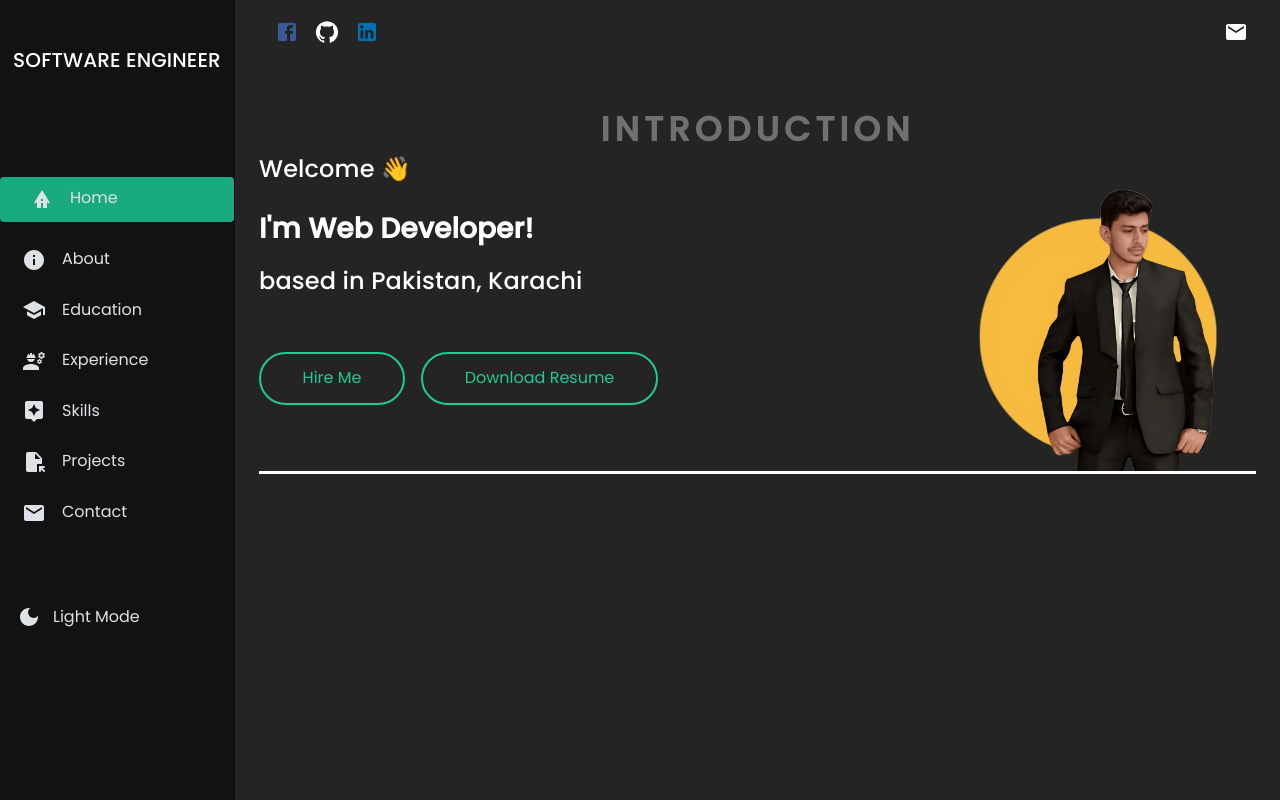
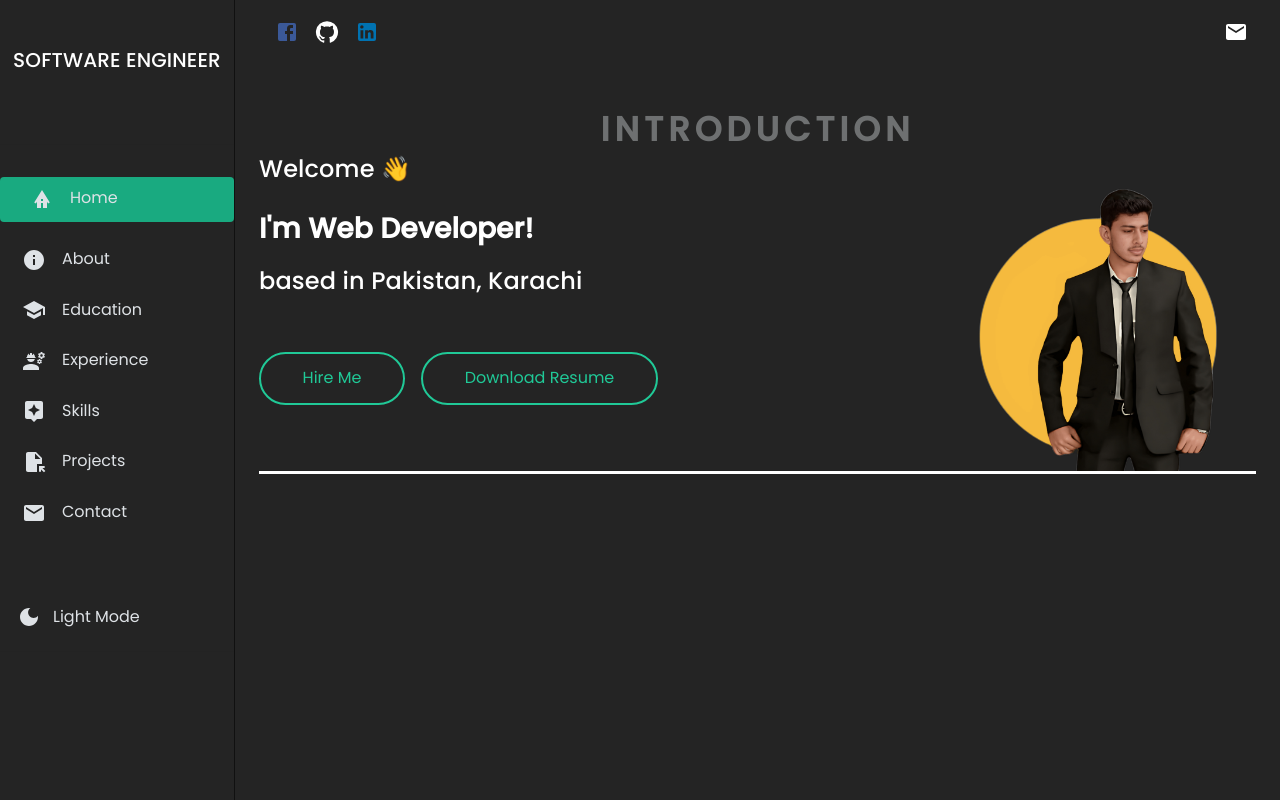
Before and after one commit to Hamzanaeem00/My-Portfolio, a React (Vite) app: page / in a window 1280 px wide. Built offline with nearby package versions, Linux system fonts and the light colour scheme.

Commit message:
sidebarchanges

```diff
--- a/src/components/Sidebar/Sidebar.css
+++ b/src/components/Sidebar/Sidebar.css
@@ -1,7 +1,8 @@
 .icon {
   color: #dee2e6 !important;
 }
-.css-4t3x6l-MuiPaper-root-MuiDrawer-paper {
+.drawer {
   background-color: #242424 !important;
   color: #fff !important;
+  height: 100vh !important;
 }
--- a/src/components/Sidebar/Sidebar.jsx
+++ b/src/components/Sidebar/Sidebar.jsx
@@ -33,7 +33,7 @@ function Sidebar(props) {
   };
 
   const drawer = (
-    <div>
+    <div className="drawer">
       <div className="sidebar-header text-center mt-5 ">
         <h5>SOFTWARE ENGINEER</h5>
       </div>
```
